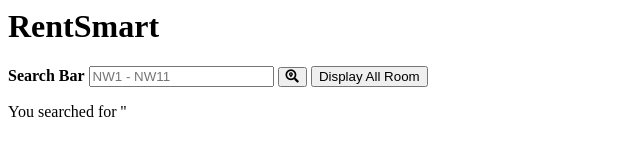
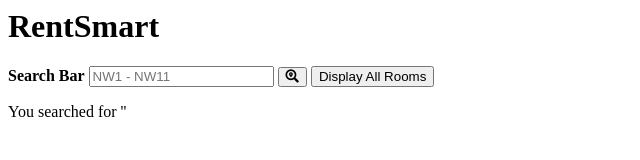
Before and after one commit to Saad-322/CST3130-Coursework1-PriceComparisonWebsite, a plain HTML site: page index.html in a window 1280 px wide. Shown: the full height of the page, 0-640 px from the left. Drawn offline with nearby package versions, Linux system fonts and the light colour scheme.

Commit message:
checking

```diff
--- a/index.html
+++ b/index.html
@@ -10,11 +10,12 @@
 
 <body>
     <div id="display">
+
         <h1>RentSmart</h1>
         <strong>Search Bar</strong>
         <input type="text" placeholder="NW1 - NW11" v-model.trim=postCode>
         <button @click="search" class="fas fa-search-location"></button>
-        <button @click="displayAllRooms">Display All Room</button>
+        <button @click="displayAllRooms">Display All Rooms</button>
         <p>You searched for '{{postCode}}'</p>
         <ul>
             <p v-for="(room, rooms) in rooms">
```
